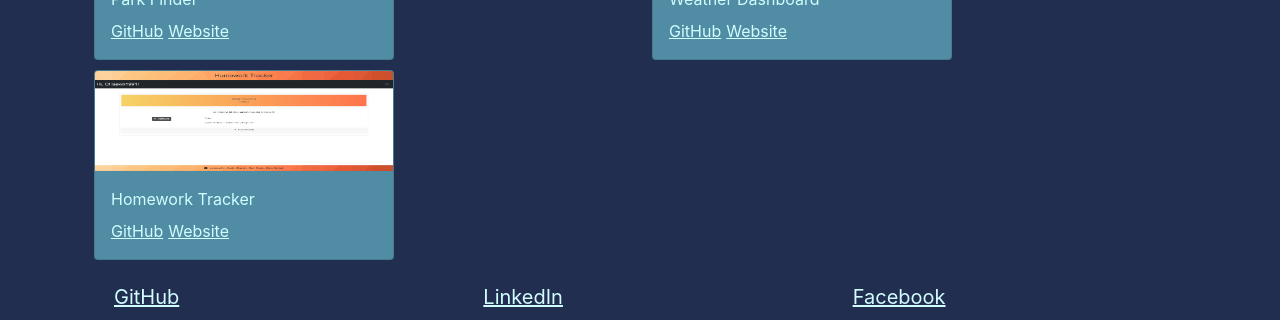
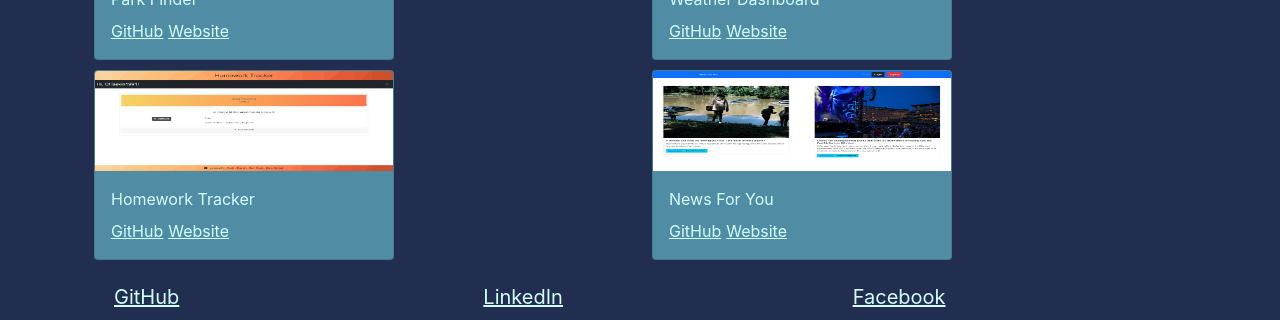
Before and after one commit to DerpVoltz/my-portfolio-reactified, a React (Create React App) app: page / in a window 1280 px wide. Both pictures are taken after a click on the element "Portfolio". Shown: the part 472-792 px from the top of the page. Built offline with nearby package versions, Linux system fonts and the light colour scheme.

Commit message:
added new group project

```diff
--- a/src/components/Portfolio/index.js
+++ b/src/components/Portfolio/index.js
@@ -27,6 +27,11 @@ function Portfolio() {
             name: 'Homework Tracker',
             website: 'https://github.com/DaniDelia253/homework-tracker',
             github: 'https://quiet-island-37482.herokuapp.com/',
+        },
+        {
+            name: 'News For You',
+            website: 'https://nameless-fjord-29662.herokuapp.com/',
+            github: 'https://github.com/DerpVoltz/news-for-you'
         }
     ]
 
```
Also changed, not shown: src/assets/images/News For You.png (added).
